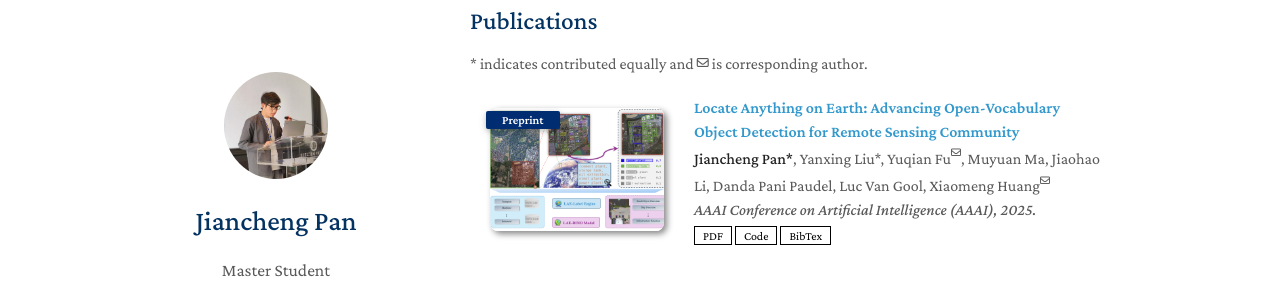
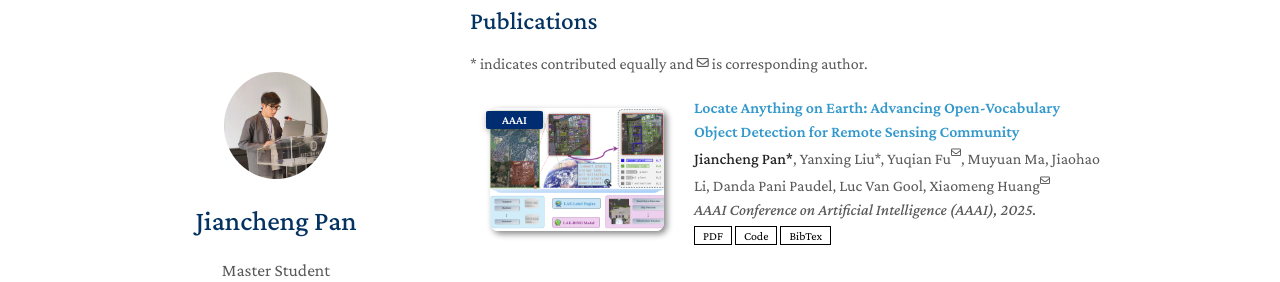
Before and after one commit to jaychempan/jaychempan.github.io, a Jekyll site: the page built from index.md, in a window 1280 px wide and 900 px high, scrolled down 552 px. Shown: the part 147-429 px from the top of the window. Built offline with Jekyll 4.4.1, drawn with Linux system fonts in a browser that asks for light colours; a style sheet for code colours, icons or effects is not loaded; our own code applies the rules of GitHub Pages for plain Markdown files.

Commit message:
update index

```diff
--- a/_data/publications.yml
+++ b/_data/publications.yml
@@ -2,7 +2,7 @@ main:
 
   - title: "Locate Anything on Earth: Advancing Open-Vocabulary Object Detection for Remote Sensing Community"
     authors: <strong>Jiancheng Pan&ast;</strong>, Yanxing Liu&ast;, Yuqian Fu<sup><i class="fa-regular fa-envelope fa-xs"></i></sup>, Muyuan Ma, Jiaohao Li, Danda Pani Paudel, Luc Van Gool, Xiaomeng Huang<sup><i class="fa-regular fa-envelope fa-xs"></i></sup>
-    conference_short: Preprint
+    conference_short: AAAI
     conference: AAAI Conference on Artificial Intelligence (AAAI), 2025.
     pdf: http://arxiv.org/abs/2408.09110
     code: https://github.com/jaychempan/LAE-DINO/
```
